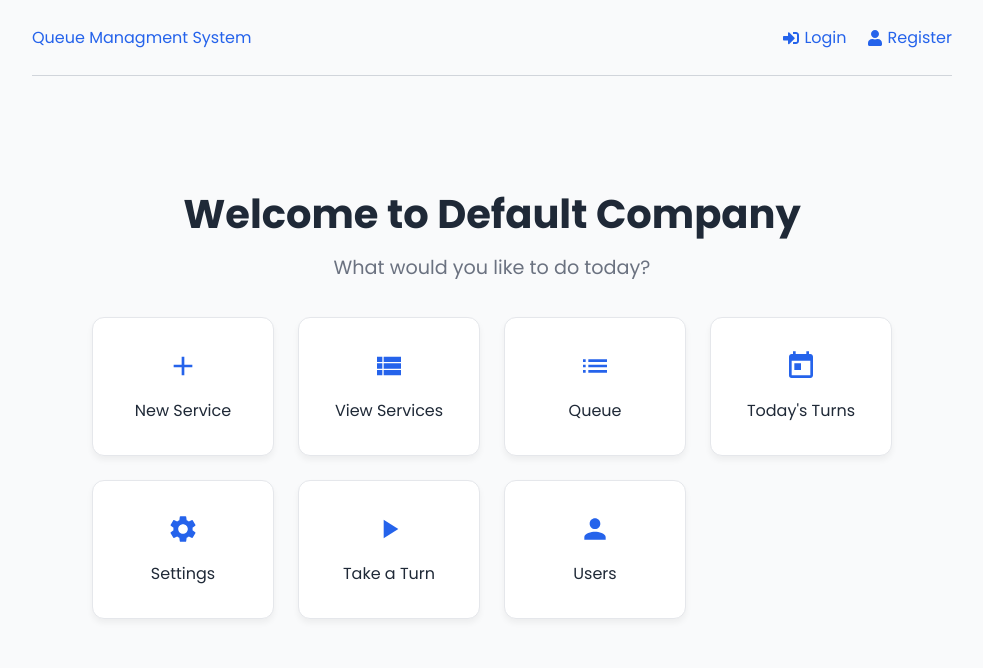
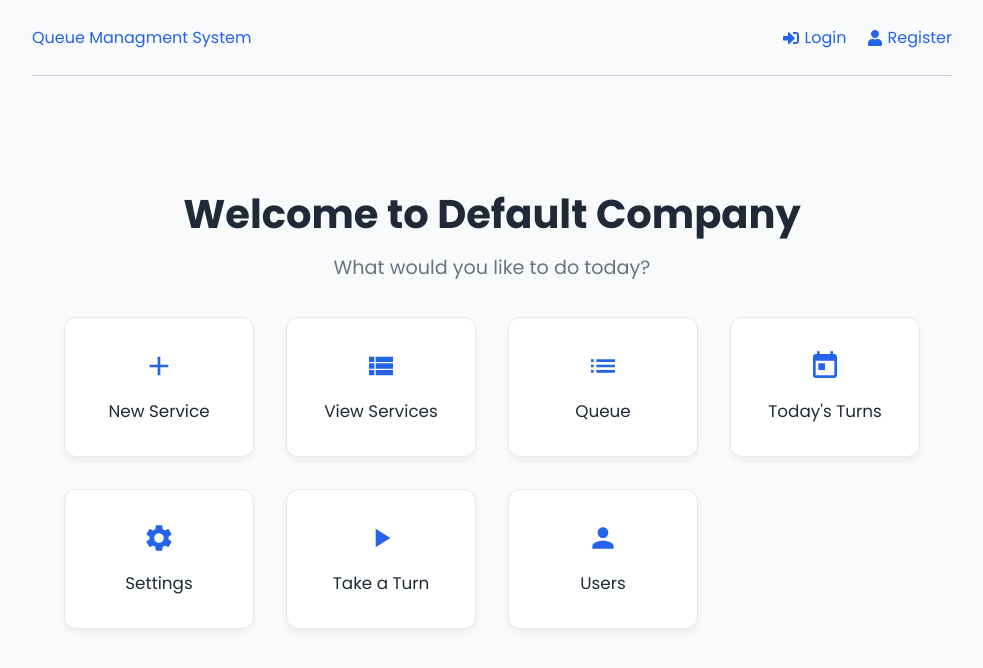
Before and after one commit to manny1918/q-in, a React (Vite) app in the folder frontend/: page / in a window 1280 px wide. Shown: the top 668 px of the page, without its empty margins (148-1131 px from the left). Built offline with nearby package versions, Linux system fonts and the light colour scheme.

Commit message:
small change in the style

```diff
--- a/frontend/src/index.css
+++ b/frontend/src/index.css
@@ -222,6 +222,69 @@ h1, h2, h3 {
   font-weight: 700;
 }
 
+/* ✅ Modern layout for Services wrapper */
+.service-list-container {
+  background-color: #ffffff;
+  padding: 1.5rem;
+  border-radius: 12px;
+  box-shadow: 0 2px 8px rgba(0, 0, 0, 0.05);
+  margin: 2rem auto;
+  max-width: 960px;
+}
+
+/* ✅ Home page grid improvements */
+.home-container {
+  text-align: center;
+  padding: 3rem 1rem;
+}
+
+.home-title {
+  font-size: 2.5rem;
+  font-weight: 700;
+  color: #1f2937;
+  margin-bottom: 0.5rem;
+}
+
+.home-subtitle {
+  font-size: 1.2rem;
+  color: #6b7280;
+  margin-bottom: 2rem;
+}
+
+.card-grid {
+  display: grid;
+  grid-template-columns: repeat(auto-fit, minmax(180px, 1fr));
+  gap: 2rem;
+  max-width: 1000px;
+  margin: 0 auto;
+  padding: 0 1rem;
+}
+
+.card {
+  background-color: #ffffff;
+  border: 1px solid #e5e7eb;
+  border-radius: 12px;
+  padding: 2rem 1.25rem;
+  text-decoration: none;
+  color: #1f2937;
+  font-weight: 500;
+  font-size: 1.05rem;
+  display: flex;
+  flex-direction: column;
+  align-items: center;
+  gap: 1rem;
+  box-shadow: 0 4px 6px rgba(0, 0, 0, 0.05);
+  transition: transform 0.2s ease, box-shadow 0.2s ease;
+}
+.card:hover {
+  transform: translateY(-4px);
+  box-shadow: 0 8px 12px rgba(0, 0, 0, 0.1);
+}
+.card .icon {
+  font-size: 2rem;
+  color: #2563eb;
+}
+
 .status {
   background-color: #1f2937;
   color: #fff;
@@ -342,57 +405,6 @@ footer {
   animation: spin 1.2s linear infinite;
 }
 
-.home-container {
-  text-align: center;
-  padding: 3rem 1rem;
-}
-
-.home-title {
-  font-size: 2.5rem;
-  font-weight: 700;
-  color: #1f2937;
-  margin-bottom: 0.5rem;
-}
-
-.home-subtitle {
-  font-size: 1.2rem;
-  color: #6b7280;
-  margin-bottom: 2rem;
-}
-
-.card-grid {
-  display: grid;
-  grid-template-columns: repeat(auto-fit, minmax(160px, 1fr));
-  gap: 1.5rem;
-  max-width: 800px;
-  margin: 0 auto;
-}
-
-.card {
-  background-color: #ffffff;
-  border: 1px solid #e5e7eb;
-  border-radius: 12px;
-  padding: 2rem 1rem;
-  text-decoration: none;
-  color: #1f2937;
-  font-weight: 500;
-  font-size: 1rem;
-  display: flex;
-  flex-direction: column;
-  align-items: center;
-  gap: 1rem;
-  box-shadow: 0 4px 6px rgba(0,0,0,0.05);
-  transition: transform 0.2s ease, box-shadow 0.2s ease;
-}
-.card:hover {
-  transform: translateY(-4px);
-  box-shadow: 0 8px 12px rgba(0,0,0,0.1);
-}
-.card .icon {
-  font-size: 2rem;
-  color: #2563eb;
-}
-
 @keyframes spin {
   0% { transform: rotate(0deg); }
   100% { transform: rotate(360deg); }
--- a/frontend/src/pages/Services.jsx
+++ b/frontend/src/pages/Services.jsx
@@ -28,17 +28,19 @@ export default function Services() {
 
     return (
         <>
-            <BackButton url='/'/>
-            <h1>Services</h1>
-            <div className="services">
+            <BackButton url='/' />
+            <h1 className="home-title">Services</h1>
+
+            <div className="service-list-container">
                 <div className="service-headings">
                     <div>Date</div>
                     <div>Service</div>
                     <div>Status</div>
-                    <div></div>
+                    <div>Actions</div>
                 </div>
-                {services.map((service)=>(
-                    <ServiceItem key={service._id} service={service}/>
+
+                {services.map((service) => (
+                    <ServiceItem key={service._id} service={service} />
                 ))}
             </div>
         </>
```
